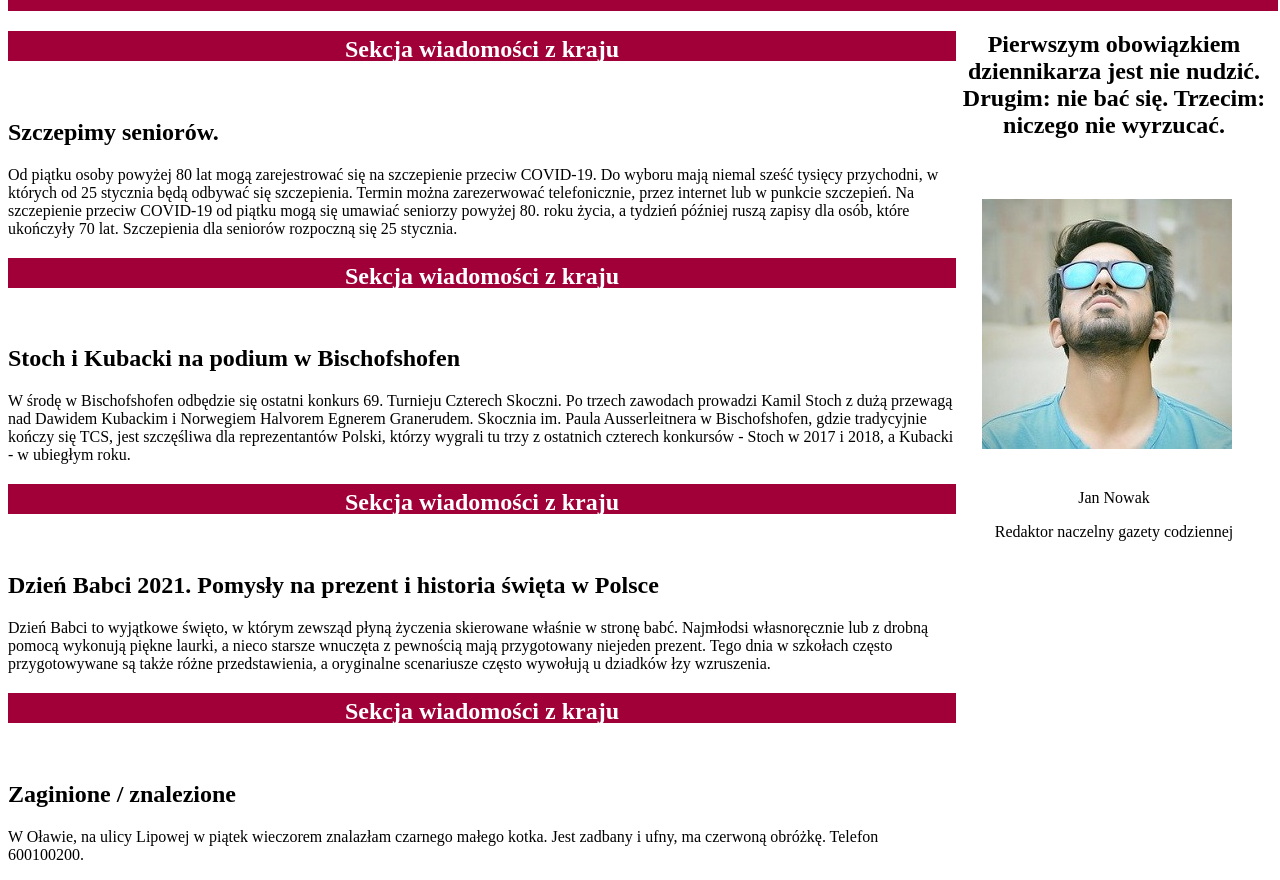
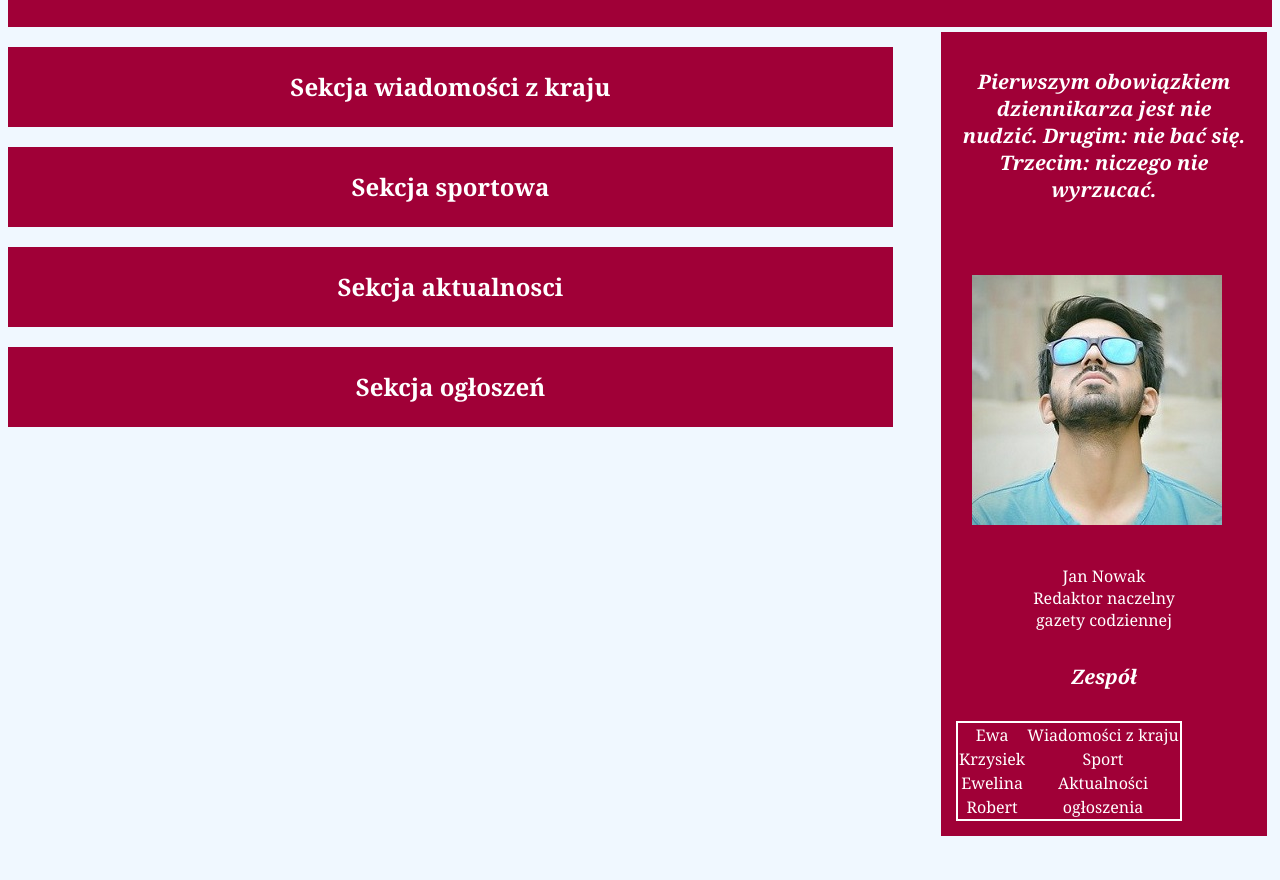
Before and after one commit to daniell1523/ShowBlock, a plain HTML site: page gazeta/gazeta.html in a window 1280 px wide. Shown: the part 103-983 px from the top of the page. After the commit the page ends 944 px from the top, so only its background shows below. Drawn offline with Linux system fonts and the light colour scheme.

Commit message:
09.04.2025

```diff
--- a/gazeta/gazeta.html
+++ b/gazeta/gazeta.html
@@ -13,40 +13,60 @@
     </section>
     <section id="prawy">
         <h2>Pierwszym obowiązkiem dziennikarza jest nie nudzić. Drugim: nie bać się. Trzecim: niczego nie wyrzucać.</h2>
-            <img src="obraz.jpg" alt="redaktor">
+        <img src="obraz.jpg" alt="redaktor">
 
-            <p>Jan Nowak</p>
-            Redaktor naczelny
-            gazety codziennej
-        </section>
+        Jan Nowak<br>Redaktor naczelny<br>gazety codziennej
+        <h2>Zespół</h2>
+        <table>
+            <tr>
+                <td>Ewa</td>
+                <td>Wiadomości z kraju</td>
+            </tr>
+            <tr>
+                <td>Krzysiek</td>
+                <td>Sport</td>
+            </tr>
+            <tr>
+                <td>Ewelina</td>
+                <td>Aktualności</td>
+            </tr>
+            <tr>
+                <td>Robert</td>
+                <td>ogłoszenia</td>
+            </tr>
+        </table>
+    </section>
     <section id="naglowki">
-        <h1 type="button" onclick="showBlock('MyBlock')">Sekcja wiadomości z kraju</h1><br>
-        <p><h2>Szczepimy seniorów.</h2> Od piątku osoby powyżej 80 lat mogą zarejestrować się na szczepienie przeciw COVID-19. Do wyboru mają niemal sześć tysięcy przychodni, w których od 25 stycznia będą odbywać się szczepienia. Termin można zarezerwować telefonicznie, przez internet lub w punkcie szczepień. Na szczepienie przeciw COVID-19 od piątku mogą się umawiać seniorzy powyżej 80. roku życia, a tydzień później ruszą zapisy dla osób, które ukończyły 70 lat. Szczepienia dla seniorów rozpoczną się 25 stycznia.</p>
-    <div id="MyBlock" class="blok">
-        <h1 type="button" onclick="showBlock('MyBlock1')">Sekcja wiadomości z kraju</h1><br>
-        <p><h2>Stoch i Kubacki na podium w Bischofshofen</h2>  W środę w Bischofshofen odbędzie się ostatni konkurs 69. Turnieju Czterech Skoczni. Po trzech zawodach prowadzi Kamil Stoch z dużą przewagą nad Dawidem Kubackim i Norwegiem Halvorem Egnerem Granerudem. Skocznia im. Paula Ausserleitnera w Bischofshofen, gdzie tradycyjnie kończy się TCS, jest szczęśliwa dla reprezentantów Polski, którzy wygrali tu trzy z ostatnich czterech konkursów - Stoch w 2017 i 2018, a Kubacki - w ubiegłym roku.</p>
-    <div id="MyBlock" class="blok">
-        <h1 type="button" onclick="showBlock('MyBlock2')">Sekcja wiadomości z kraju</h1><br>
-        <p><h2>Dzień Babci 2021. Pomysły na prezent i historia święta w Polsce</h2>  Dzień Babci to wyjątkowe święto, w którym zewsząd płyną życzenia skierowane właśnie w stronę babć. Najmłodsi własnoręcznie lub z drobną pomocą wykonują piękne laurki, a nieco starsze wnuczęta z pewnością mają przygotowany niejeden prezent. Tego dnia w szkołach często przygotowywane są także różne przedstawienia, a oryginalne scenariusze często wywołują u dziadków łzy wzruszenia.</p>
-    <div id="MyBlock" class="blok">
-        <h1 type="button" onclick="showBlock('MyBlock3')">Sekcja wiadomości z kraju</h1><br>
-        <p><h2>Zaginione / znalezione </h2> W Oławie, na ulicy Lipowej w piątek wieczorem znalazłam czarnego małego kotka. Jest zadbany i ufny, ma czerwoną obróżkę. Telefon 600100200.
+        <h1 type="button" onclick="showBlock('MyBlock')">Sekcja wiadomości z kraju</h1>
+        <div id="MyBlock" class="block">
+        <p><h3>Szczepimy seniorów.</h3> Od piątku osoby powyżej 80 lat mogą zarejestrować się na szczepienie przeciw COVID-19. Do wyboru mają niemal sześć tysięcy przychodni, w których od 25 stycznia będą odbywać się szczepienia. Termin można zarezerwować telefonicznie, przez internet lub w punkcie szczepień. Na szczepienie przeciw COVID-19 od piątku mogą się umawiać seniorzy powyżej 80. roku życia, a tydzień później ruszą zapisy dla osób, które ukończyły 70 lat. Szczepienia dla seniorów rozpoczną się 25 stycznia.</p>
+    </div>
+        <h1 type="button" onclick="showBlock('MyBlock1')">Sekcja sportowa</h1>
+        <div id="MyBlock1" class="block">
+        <p><h3>Stoch i Kubacki na podium w Bischofshofen</h3> W środę w Bischofshofen odbędzie się ostatni konkurs 69. Turnieju Czterech Skoczni. Po trzech zawodach prowadzi Kamil Stoch z dużą przewagą nad Dawidem Kubackim i Norwegiem Halvorem Egnerem Granerudem. Skocznia im. Paula Ausserleitnera w Bischofshofen, gdzie tradycyjnie kończy się TCS, jest szczęśliwa dla reprezentantów Polski, którzy wygrali tu trzy z ostatnich czterech konkursów - Stoch w 2017 i 2018, a Kubacki - w ubiegłym roku.</p>
+        </div>
+        <h1 type="button" onclick="showBlock('MyBlock2')">Sekcja aktualnosci</h1>
+        <div id="MyBlock2" class="block">
+        <p><h3>Dzień Babci 2021. Pomysły na prezent i historia święta w Polsce</h3>  Dzień Babci to wyjątkowe święto, w którym zewsząd płyną życzenia skierowane właśnie w stronę babć. Najmłodsi własnoręcznie lub z drobną pomocą wykonują piękne laurki, a nieco starsze wnuczęta z pewnością mają przygotowany niejeden prezent. Tego dnia w szkołach często przygotowywane są także różne przedstawienia, a oryginalne scenariusze często wywołują u dziadków łzy wzruszenia.</p>
+        </div>
+        <h1 type="button" onclick="showBlock('MyBlock3')">Sekcja ogłoszeń</h1>
+        <div id="MyBlock3" class="block">
+        <p><h3>Zaginione / znalezione </h3> W Oławie, na ulicy Lipowej w piątek wieczorem znalazłam czarnego małego kotka. Jest zadbany i ufny, ma czerwoną obróżkę. Telefon 600100200.
         </p>
-    <div id="MyBlock" class="blok">
-        </div>
+    </div>
     </section>
     <script>
-        document.getElementById('myBlock').style.display = 'block';
-        function showBlock(ID) {
-            if (document.getElementById(ID).style.display == "none" || document.getElementById(ID).style.display == '') {
-                document.getElementById(ID).style.display = 'block';
+       function showBlock(ID) {
+        document.getElementById('MyBlock').style.display = "none";
+        document.getElementById('MyBlock1').style.display = "none";
+        document.getElementById('MyBlock2').style.display = "none";
+        document.getElementById('MyBlock3').style.display = "none";
+        if (document.getElementById(ID).style.display == "none" || document.getElementById(ID).style.display == '') {
+                document.getElementById(ID).style.display = "block";
             } else {
-                document.getElementById(ID).style.display = 'none';
+                document.getElementById(ID).style.display = "none";
             }
         }
     </script>
-
-
-
 </body>
 </html>
--- a/gazeta/style.css
+++ b/gazeta/style.css
@@ -1,3 +1,8 @@
+body {
+    font-family: Georgia;
+    background-color: aliceblue;
+
+}
 #baner {
     width: 100%;
     height: 100px;
@@ -6,16 +11,20 @@
     font-family: 'Times New Roman', Times, serif;
     background-color: #A00037;
     color: white;
-    padding: 3px;
 }
 #naglowki {
-    width: 75%;
-
+   width: 70%;
+   float: left;
 }
 #prawy {
     width: 25%;
     text-align: center;
     float: right;
+    background-color: #A00037;
+    color: white;
+    padding: 5px;
+    margin: 5px;
+
 }
 img {
     float: right;
@@ -25,6 +34,29 @@ h1 {
     text-align: center;
     background-color: #A00037;
     color: white;
-    padding: 5px;
+    padding: 15px;
     height: 20px;
 }
+h2 {
+    text-align: center;
+    font-style:italic;
+    padding: 15px;
+    font-size: 20px;
+}
+h3 {
+    font-size: x-large;
+}
+table {
+    border-collapse: collapse;
+    margin: 10px;
+    border: 2px solid white
+}
+div {
+    display: none;
+}
+#naglowki h1 {
+    height: 50px;
+    line-height: 50px;
+    text-align: center;
+    display: block;
+}
--- /dev/null
+++ b/zad.egzaminacyjne/style.css
@@ -0,0 +1,20 @@
+* {
+background-color: #EEEEEE;
+font-family: Helvetica;
+}
+#baner{
+background-color: lightblue;
+height: 200px;
+}
+.container {
+    width: 90%;
+    margin: auto;
+}
+img {
+    background-color: lightblue;
+}
+.nav1 {
+    background-color: lightblue;
+    height: 50px;
+    width: 100%;
+}
```
Also changed, not shown: zad.egzaminacyjne/index.html (added, +25 -0 lines), zad.egzaminacyjne/kontakt.html (added, +39 -0 lines), zad.egzaminacyjne/uslugi.html (added, +23 -0 lines), zad.egzaminacyjne/3.gif (added), zad.egzaminacyjne/grafika.jpg (added), zad.egzaminacyjne/logo.png (added), zad.egzaminacyjne/obraz1.png (added), zad.egzaminacyjne/obraz2.png (added).
